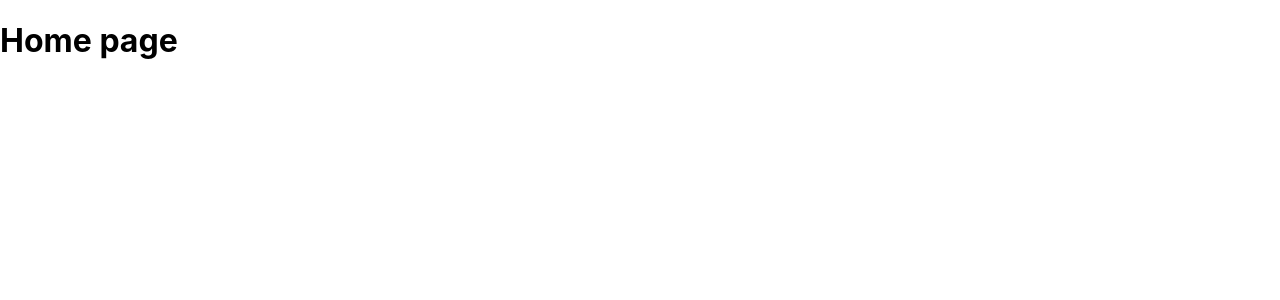
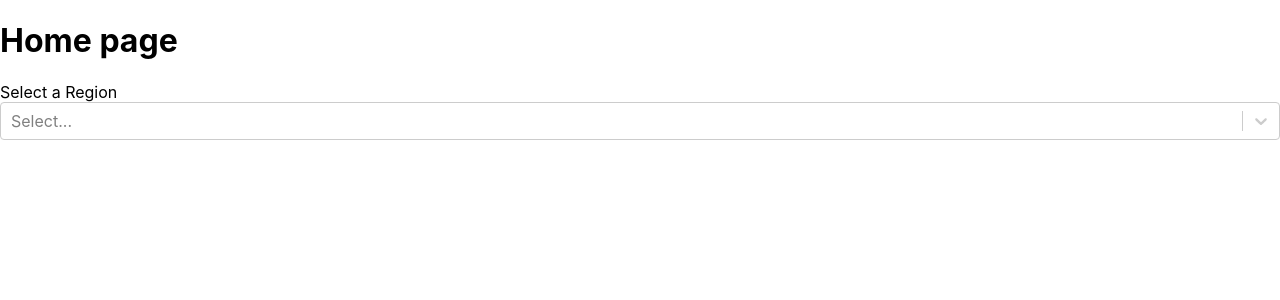
Before and after one commit to harish-karthik/codegama-assignment, a React (Create React App) app: page / in a window 1280 px wide. Shown: the top 300 px of the page. Built offline with nearby package versions, Linux system fonts and the light colour scheme.

Commit message:
add region select box to home page

```diff
--- /dev/null
+++ b/src/components/StateSelect/StateSelect.js
@@ -0,0 +1,31 @@
+import React, { useState, useEffect } from "react";
+import Select from "react-select";
+import classes from "./StateSelect.module.css";
+import { stateOptions } from "../../utilities/data";
+
+function StateSelect() {
+  const [displayState, setDisplayState] = useState("NY");
+  function changeState(option) {
+    setDisplayState(option.value);
+  }
+  useEffect(() => {
+    console.log(displayState);
+  }, [displayState]);
+  return (
+    <>
+      <label className={classes.selectLabel} htmlFor='stateSelect'>
+        Select a Region
+      </label>
+      <Select
+        className={classes.stateSelect}
+        isSearchable={true}
+        name='state'
+        options={stateOptions}
+        onChange={changeState}
+        id='stateSelect'
+      />
+    </>
+  );
+}
+
+export default StateSelect;
--- a/src/pages/Home.js
+++ b/src/pages/Home.js
@@ -1,9 +1,11 @@
 import React from "react";
+import StateSelect from "../components/StateSelect/StateSelect";
 
 function Home() {
   return (
     <div>
       <h1>Home page</h1>
+      <StateSelect />
     </div>
   );
 }
```
Also changed, not shown: src/components/StateSelect/StateSelect.module.css (added).
